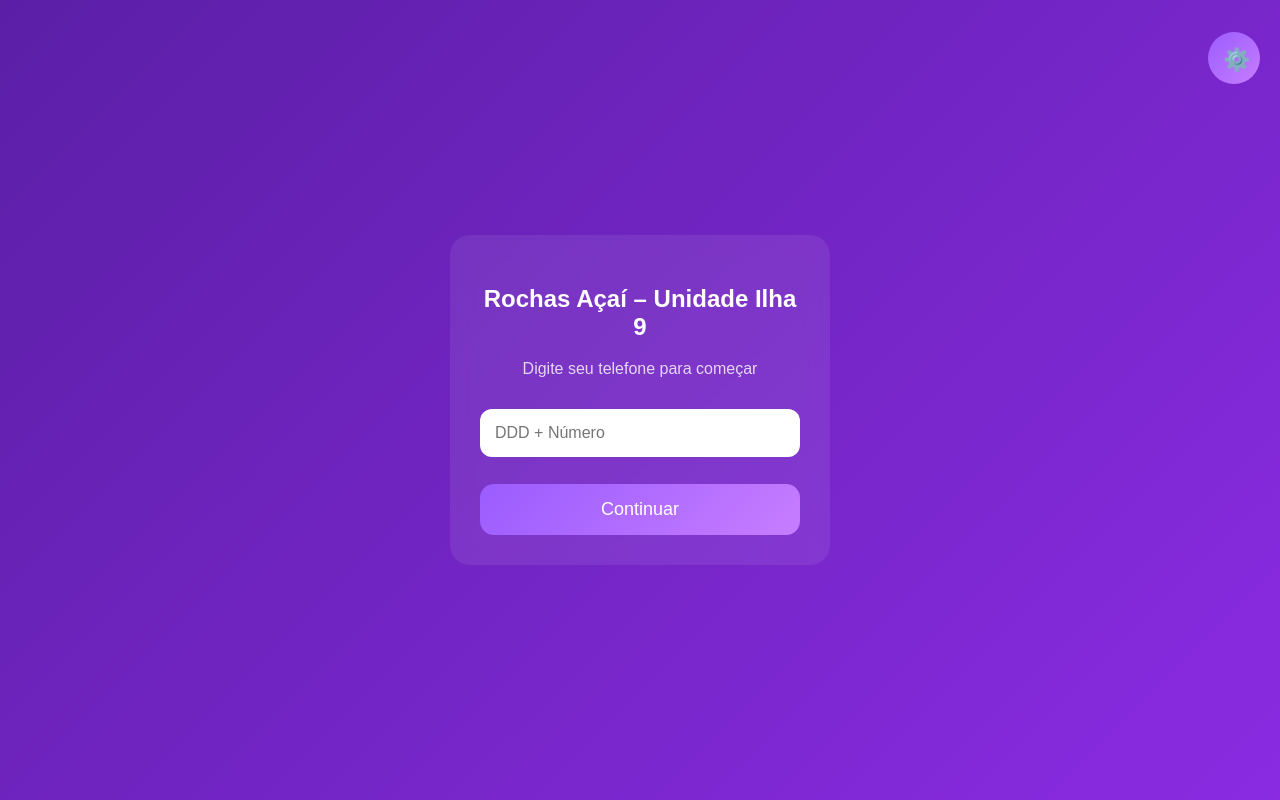
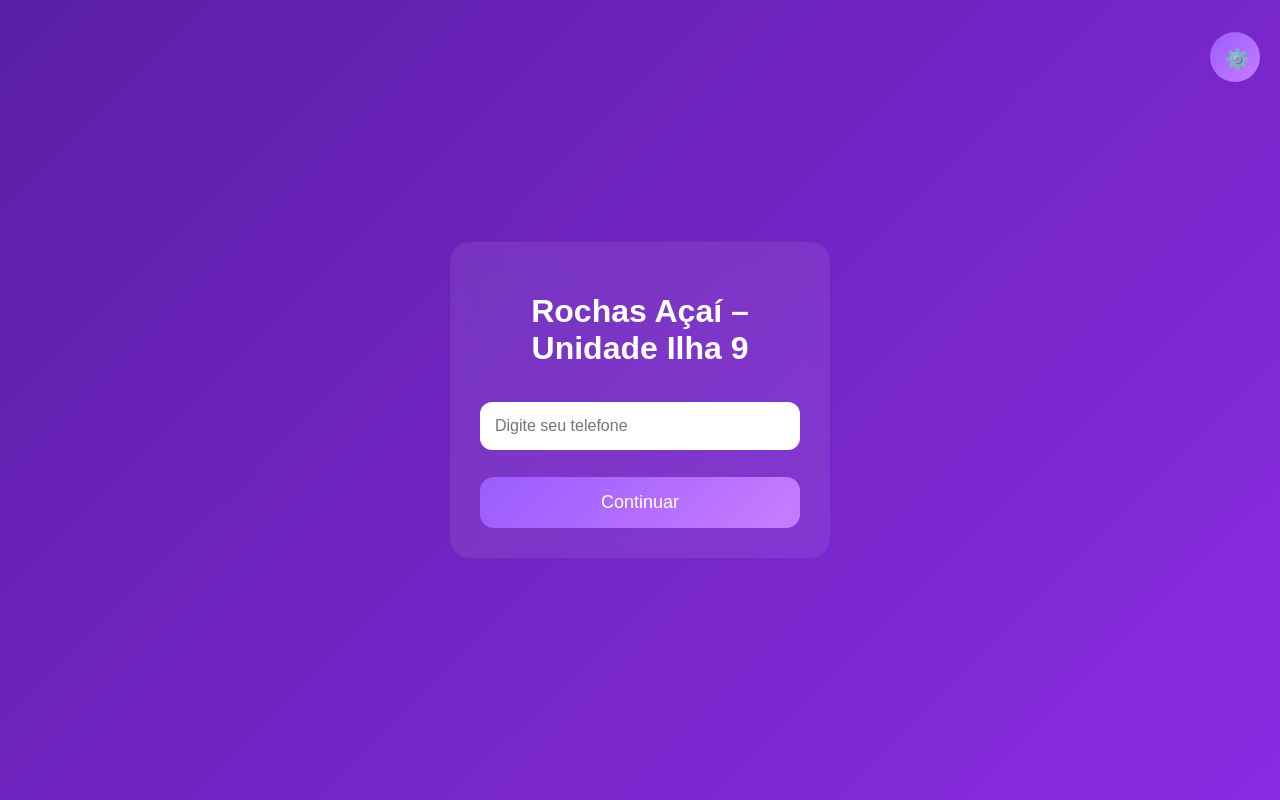
Before and after one commit to blackwolfoficiall-glitch/rochasacaiteria-pdv, a plain HTML site: page index.html in a window 1280 px wide. Drawn offline with Linux system fonts and the light colour scheme.

Commit message:
Update index.html

```diff
--- a/index.html
+++ b/index.html
@@ -1,68 +1,80 @@
 <!DOCTYPE html>
 <html lang="pt-BR">
 <head>
-  <meta charset="UTF-8">
-  <title>Rochas Açaí</title>
-  <meta name="viewport" content="width=device-width, initial-scale=1.0">
-  <link rel="stylesheet" href="style.css">
+<meta charset="UTF-8">
+<meta name="viewport" content="width=device-width, initial-scale=1.0">
+<title>Rochas Açaí</title>
+
+<style>
+*{box-sizing:border-box;font-family:Arial,sans-serif}
+
+body{
+margin:0;
+height:100vh;
+background:linear-gradient(135deg,#5b1fa6,#8a2be2);
+display:flex;
+justify-content:center;
+align-items:center;
+color:#fff;
+}
+
+.card{
+background:rgba(255,255,255,0.08);
+backdrop-filter:blur(10px);
+padding:30px;
+border-radius:20px;
+width:90%;
+max-width:380px;
+text-align:center;
+}
+
+h1{margin-bottom:20px}
+
+input{
+width:100%;
+padding:15px;
+border:none;
+border-radius:12px;
+margin:15px 0;
+font-size:16px;
+}
+
+button{
+width:100%;
+padding:15px;
+border:none;
+border-radius:14px;
+background:linear-gradient(135deg,#9b5cff,#c77dff);
+color:#fff;
+font-size:18px;
+margin-top:12px;
+}
+
+.hidden{display:none}
+
+.config-btn{
+position:fixed;
+top:20px;
+right:20px;
+width:50px;
+height:50px;
+border-radius:50%;
+border:none;
+background:linear-gradient(135deg,#9b5cff,#c77dff);
+font-size:20px;
+}
+</style>
 </head>
+
 <body>
 
-<!-- BOTÃO CONFIG -->
-<button class="config-btn" onclick="abrirSenha()">⚙️</button>
+<button class="config-btn">⚙️</button>
 
-<div class="container">
-
-  <!-- TELA 1 -->
-  <section class="tela ativa" id="t1">
-    <h1 id="tituloLoja">Rochas Açaí – Unidade Ilha 9</h1>
-    <p class="sub">Digite seu telefone para começar</p>
-    <input id="telefone" placeholder="DDD + Número">
-    <button onclick="irPeso()">Continuar</button>
-  </section>
-
-  <!-- TELA 2 -->
-  <section class="tela" id="t2">
-    <h2>Peso atual</h2>
-    <div class="valor" id="peso">0 g</div>
-    <button onclick="simularPeso()">Simular peso</button>
-    <button onclick="irPagamento()">Continuar</button>
-  </section>
-
-  <!-- TELA 3 -->
-  <section class="tela" id="t3">
-    <h2>Valor a pagar</h2>
-    <div class="valor" id="valor">R$ 0,00</div>
-    <p class="sub">Pague na maquininha</p>
-    <button onclick="confirmarPagamento()">Pagamento confirmado</button>
-  </section>
-
-  <!-- TELA 4 -->
-  <section class="tela" id="t4">
-    <h2>Avalie o atendimento</h2>
-    <div class="avaliacao">
-      <button onclick="avaliar(5)">😍</button>
-      <button onclick="avaliar(4)">🙂</button>
-      <button onclick="avaliar(3)">😐</button>
-      <button onclick="avaliar(2)">😕</button>
-      <button onclick="avaliar(1)">😡</button>
-    </div>
-  </section>
-
+<div class="card">
+<h1>Rochas Açaí – Unidade Ilha 9</h1>
+<input placeholder="Digite seu telefone">
+<button>Continuar</button>
 </div>
 
-<!-- MODAL CONFIG -->
-<div class="modal" id="modal">
-  <div class="modal-box">
-    <h3>Configurações</h3>
-    <input id="confTitulo" placeholder="Título da loja">
-    <input id="confKg" placeholder="Valor do KG">
-    <button onclick="salvarConfig()">Salvar</button>
-    <button onclick="gerarPDF()">Gerar PDF</button>
-    <button onclick="fecharModal()">Fechar</button>
-  </div>
-</div>
-
-<script src="app.js"></script>
 </body>
 </html>
```
